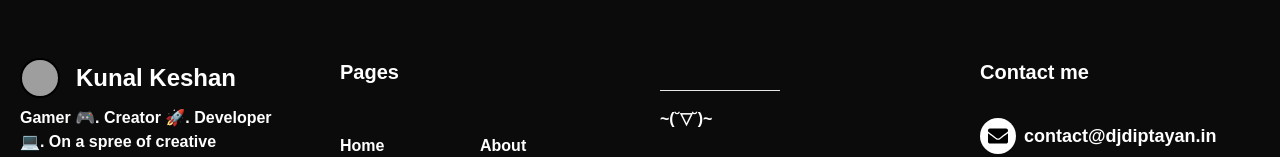
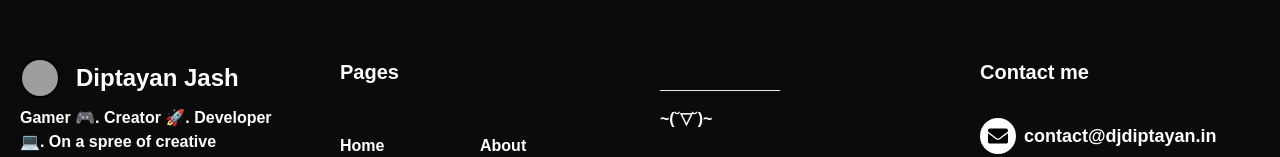
Before and after one commit to djdiptayan1/portfolio_v2, a Next.js app: page / in a window 1280 px wide. Shown: the part 3736-3893 px from the top of the page. Built offline with nearby package versions, Linux system fonts and the light colour scheme; no server answers; grey boxes are pictures that could not be loaded.

Commit message:
Update author name in Footer component

```diff
--- a/components/header_footer/Footer.jsx
+++ b/components/header_footer/Footer.jsx
@@ -89,7 +89,7 @@ const Footer = () => {
               height={100}
               className="h-10 w-10 rounded-full border-2 border-black"
             />
-            Kunal Keshan
+            Diptayan Jash
           </Link>
           <p className="mt-2 font-semibold">
             Gamer 🎮. Creator 🚀. Developer 💻. On a spree of creative
```
